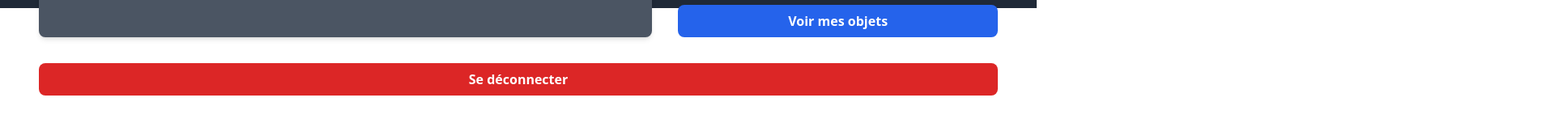
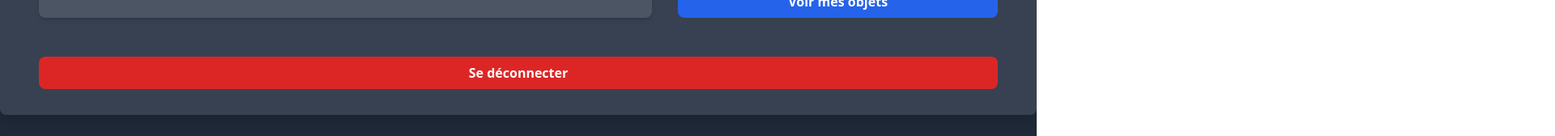
Before and after one commit to lignix/amazing-site-vente, a React (Vite) app in the folder src/main/resources/static/: page /home in a window 1280 px wide. Shown: the part 790-958 px from the top of the page at 81% size, 1920 px wide, since content can reach past the window. Before the commit the page ends 908 px from the top, so only its background shows below. Built offline with nearby package versions, Linux system fonts and the light colour scheme; no server answers; sample sign-in values are in the browser's storage.

Commit message:
fix : frontend home page

```diff
--- a/src/main/resources/static/src/pages/HomePage.tsx
+++ b/src/main/resources/static/src/pages/HomePage.tsx
@@ -112,10 +112,11 @@ const HomePage: React.FC = () => {
   );
 
   return (
-    <div className="flex min-h-screen items-center justify-center bg-gray-800">
-      <div className="w-full h-[90vh] bg-gray-700 shadow-lg rounded-lg p-12">
+    <div className="flex min-h-screen h-full bg-gray-800 py-8">
+      <div className="flex flex-col justify-between w-full overflow-y-auto bg-gray-700 shadow-lg rounded-lg py-8 px-12 scroll-y">
+        {/** flex et orientés à la verticale */}
+        <div>
           <PageTitle>Bienvenue à l'accueil</PageTitle>
-
           {/* Affichage conditionnel du texte de bienvenue */}
           {login && (
             <p className="text-xl text-blue-300 mb-4">
@@ -130,10 +131,9 @@ const HomePage: React.FC = () => {
               !
             </p>
           )}
-
           <div className="flex space-x-8">
             {/* Partie gauche : Affichage des objets mis en vente */}
-          <div className="flex-grow bg-gray-600 p-4 rounded-lg shadow-md">
+            <div className="flex-grow bg-gray-600 p-4 rounded-lg shadow-md ">
               <PartTitle title="Objets en vente" />
               <FormInput
                 placeholder="Rechercher un objet..."
@@ -142,7 +142,7 @@ const HomePage: React.FC = () => {
                 onChange={(e) => setSearchTerm(e.target.value)}
               />
 
-            <div className="overflow-y-auto max-h-[calc(90vh-16rem)]">
+              <div className="overflow-y-auto max-h-[50vh]">
                 <ul className="pt-4">
                   {filteredObjects.map((obj) => (
                     <li
@@ -229,12 +229,12 @@ const HomePage: React.FC = () => {
               </div>
             )}
           </div>
-
+        </div>
         {/* Bouton pour se déconnecter */}
         {login && (
           <button
             onClick={handleLogout}
-            className="w-full bg-red-600 text-white font-semibold py-2 px-6 rounded-lg hover:bg-red-700 transition mt-8"
+            className="w-full bg-red-600 text-white font-semibold py-2 px-6 rounded-lg hover:bg-red-700 transition mt-12"
           >
             Se déconnecter
           </button>
```
Lines whose indentation alone changed are shown as unchanged.
